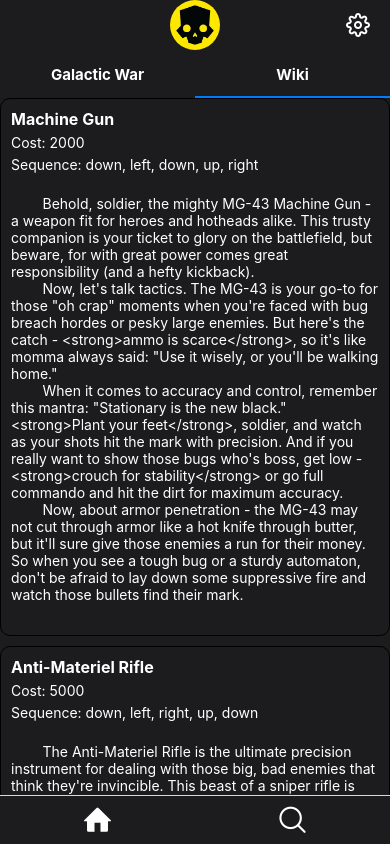
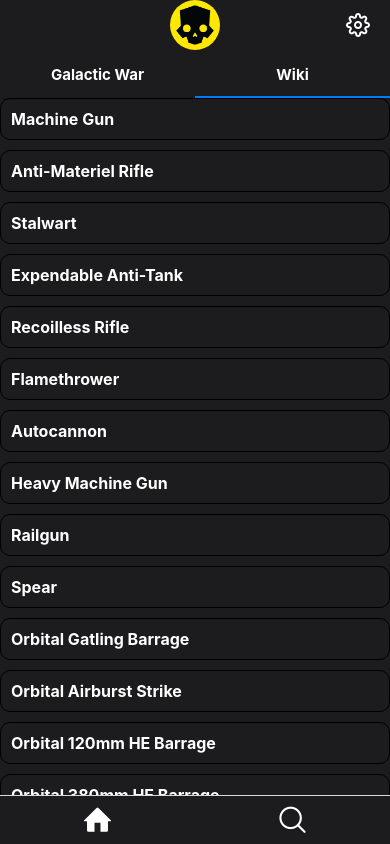
Before and after one commit to Cryst67/capstone-project, a React Native app: screen /Wiki in a window 390 px wide. Built offline with nearby package versions, Linux system fonts and the light colour scheme; no server answers.

Commit message:
simple wiki styling

```diff
--- a/components/Stratagems.tsx
+++ b/components/Stratagems.tsx
@@ -1,19 +1,47 @@
-import React from 'react';
-import { View, Text, StyleSheet, ScrollView } from 'react-native';
+import React, { useState } from "react";
+import {
+  View,
+  Text,
+  StyleSheet,
+  ScrollView,
+  TouchableOpacity,
+} from "react-native";
 
-import { Stratagem } from '../api/data/stratagems'; // Import the Stratagem data
-import colors from '../constants/colors';
+import { Stratagem } from "../api/data/stratagems"; // Import the Stratagem data
+import colors from "../constants/colors";
 
 const Stratagems = () => {
+  const [activeStratagem, setActiveStratagem] = useState(null);
+
+  const handlePress = (key: any) => {
+    setActiveStratagem(activeStratagem === key ? null : key);
+  };
   return (
     <ScrollView>
       <View style={styles.container}>
         {Object.entries(Stratagem).map(([key, stratagem]) => (
           <View key={key} style={styles.stratagemContainer}>
-            <Text style={styles.stratagemName}>{stratagem.name}</Text>
-            <Text style={styles.stratagemCost}>Cost: {stratagem.cost}</Text>
-            <Text style={styles.stratagemSequence}>Sequence: {stratagem.sequence.join(', ')}</Text>
-            <Text style={styles.stratagemContent}>{stratagem.content.replace(/<\/?p>/g, '')}</Text>
+            <TouchableOpacity onPress={() => handlePress(key)}>
+              <Text
+                style={[
+                  styles.stratagemName,
+                  activeStratagem === key && styles.activeStratagemName,
+                ]}
+              >
+                {stratagem.name}
+              </Text>
+            </TouchableOpacity>
+            {activeStratagem === key && (
+              <>
+                <Text style={styles.stratagemCost}>Cost: {stratagem.cost}</Text>
+                <Text style={styles.stratagemSequence}>
+                  Sequence: {stratagem.sequence.join(", ")}
+                </Text>
+                <Text style={styles.stratagemContent}>
+                  {stratagem.content.replace(/<\/?p>/g, "")}
+                </Text>
+              </>
+            )}
           </View>
         ))}
       </View>
@@ -24,40 +52,35 @@
 const styles = StyleSheet.create({
   container: {
     flex: 1,
-    justifyContent: 'center',
-    alignItems: 'center',
     backgroundColor: colors.dark.backgroundColor,
-  },
-  title: {
-    fontSize: 18,
-    fontWeight: 'bold',
-    marginBottom: 10,
   },
   stratagemContainer: {
     borderWidth: 1,
-    borderColor: 'black',
+    borderColor: "black",
     padding: 10,
     borderRadius: 10,
     marginBottom: 10,
+    width: "100%",
   },
   stratagemName: {
     fontSize: 16,
-    fontWeight: 'bold',
-    marginBottom: 5,
+    fontWeight: "bold",
     color: colors.dark.textColor,
   },
   stratagemCost: {
-    marginBottom: 5,
     color: colors.dark.textColor,
   },
   stratagemSequence: {
-    marginBottom: 5,
     color: colors.dark.textColor,
   },
   stratagemContent: {
-    marginBottom: 5,
     color: colors.dark.textColor,
   },
+  scrollView: {
+    flexDirection: "row",
+  },
+  activeStratagemName: {
+    color: "yellow",
+  },
 });
-
 export default Stratagems;
```
